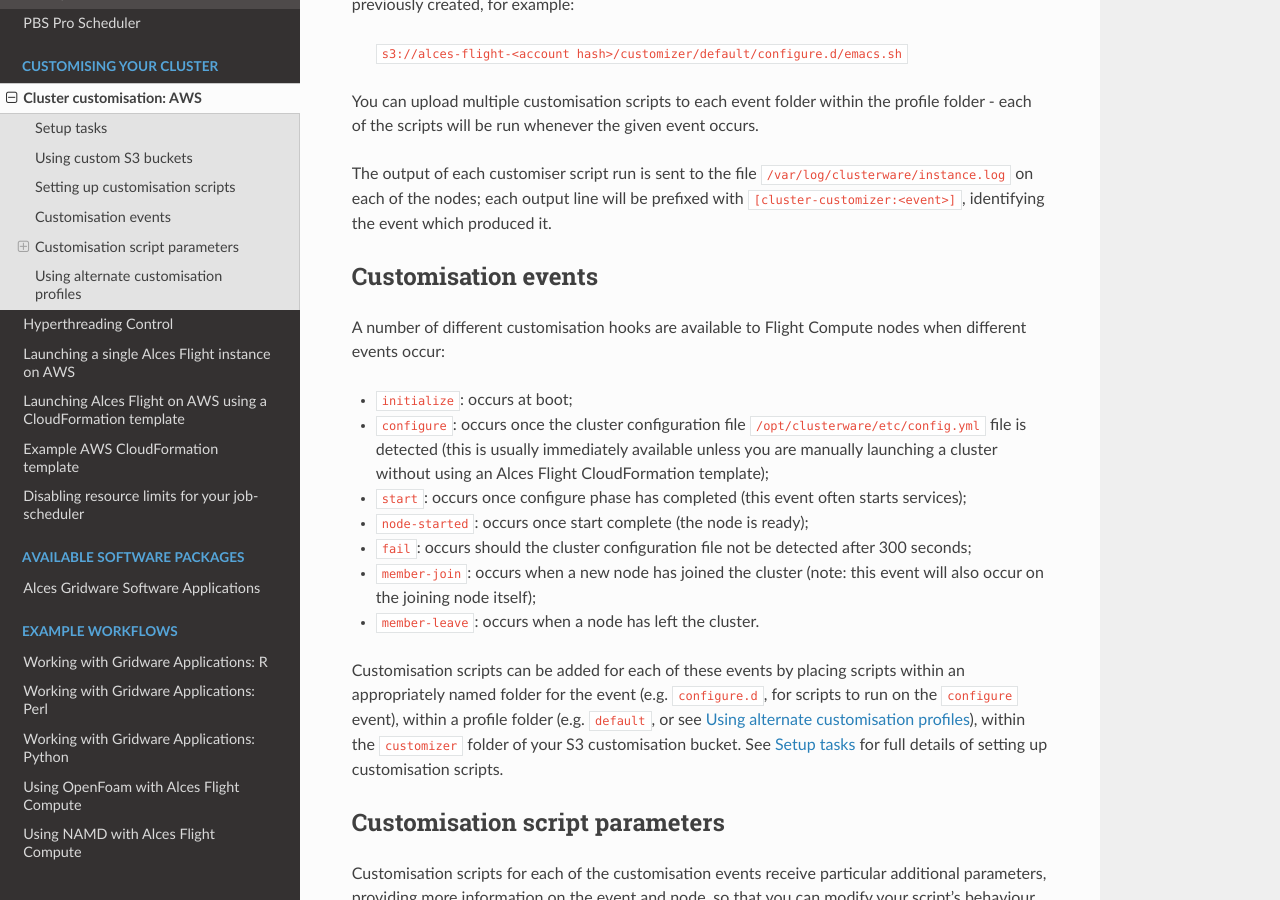
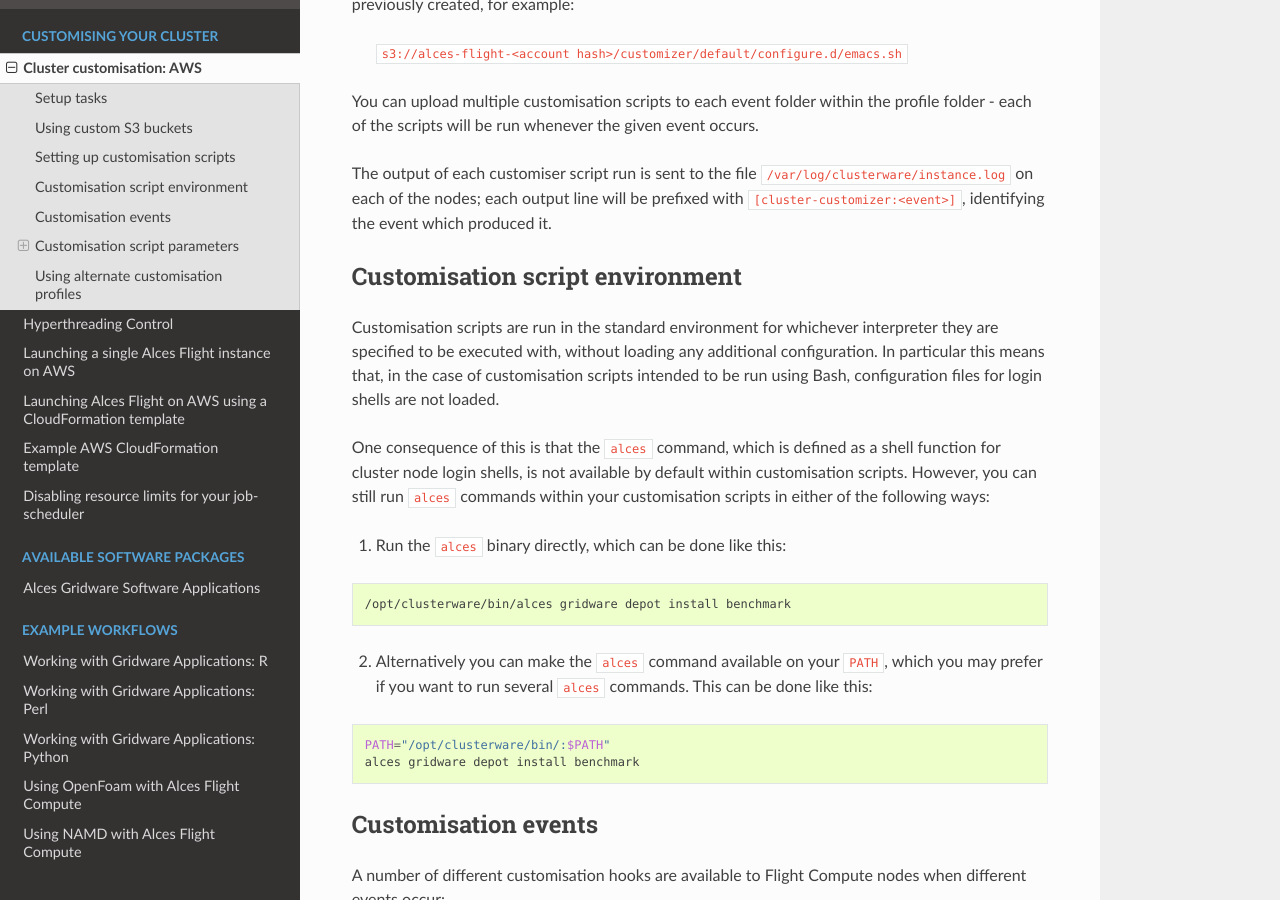
Before and after one commit to alces-software/flight-appliance-docs, a Sphinx documentation site: the page built from docs/source/customisation/customisation.rst, in a window 1280 px wide and 900 px high, scrolled down 2395 px. Built offline with Sphinx 7.4.7 and the Read the Docs theme 2.0.0, drawn with Linux system fonts in a browser that asks for light colours; some of the changed text lies outside the part shown.

Commit message:
Add section on customisation script environment
Prompted by answering
https://community.alces-flight.com/t/s3-customizer-scripts/297/2, which
indicates that this can be unclear to users.

```diff
--- a/docs/source/customisation/customisation.rst
+++ b/docs/source/customisation/customisation.rst
@@ -84,6 +84,26 @@
 
 .. _customisation-events:
 
+Customisation script environment
+--------------------------------
+
+Customisation scripts are run in the standard environment for whichever interpreter they are specified to be executed with, without loading any additional configuration. In particular this means that, in the case of customisation scripts intended to be run using Bash, configuration files for login shells are not loaded.
+
+One consequence of this is that the ``alces`` command, which is defined as a shell function for cluster node login shells, is not available by default within customisation scripts. However, you can still run ``alces`` commands within your customisation scripts in either of the following ways:
+
+1. Run the ``alces`` binary directly, which can be done like this:
+
+.. code:: bash
+
+  /opt/clusterware/bin/alces gridware depot install benchmark
+
+2. Alternatively you can make the ``alces`` command available on your ``PATH``, which you may prefer if you want to run several ``alces`` commands. This can be done like this:
+
+.. code:: bash
+
+  PATH="/opt/clusterware/bin/:$PATH"
+  alces gridware depot install benchmark
+
 Customisation events
 --------------------
 
```
